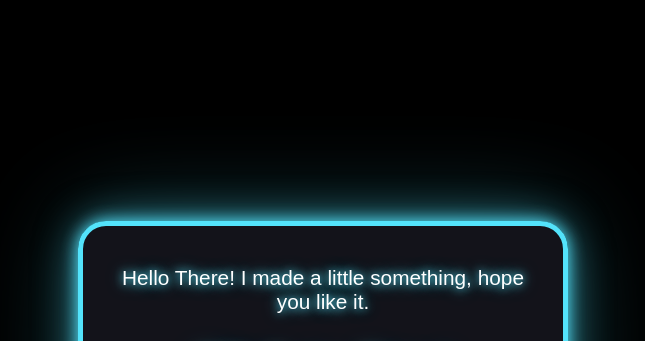
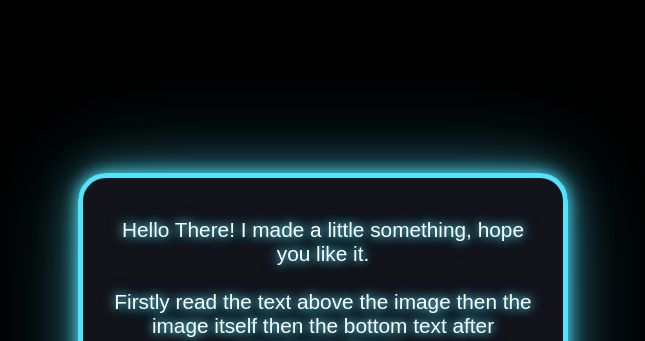
Before and after one commit to pratyoosh1023-oss/SSFSS101, a plain HTML site: page index.html in a window 1280 px wide. Shown: the top 341 px of the page, without its empty margins (317-962 px from the left). Drawn offline with Linux system fonts and the light colour scheme.

Commit message:
Update index.html

```diff
--- a/index.html
+++ b/index.html
@@ -73,7 +73,8 @@
 </head>
 <body>
   <div class="container">
-    <span class="neon-glow">Hello There! I made a little something, hope you like it.</span>
+    <span class="neon-glow">Hello There! I made a little something, hope you like it.<br>
+    <br>Firstly read the text above the image then the image itself then the bottom text after answering please.</span>
     <h2>Click to Start</h2>
 
     <a class="home-btn" href="SSFSS101.html">Start</a>
```
